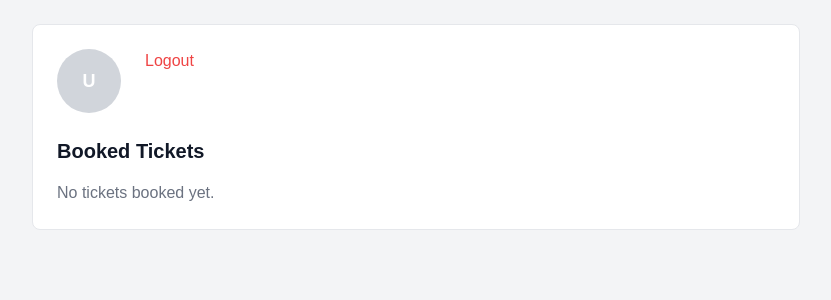
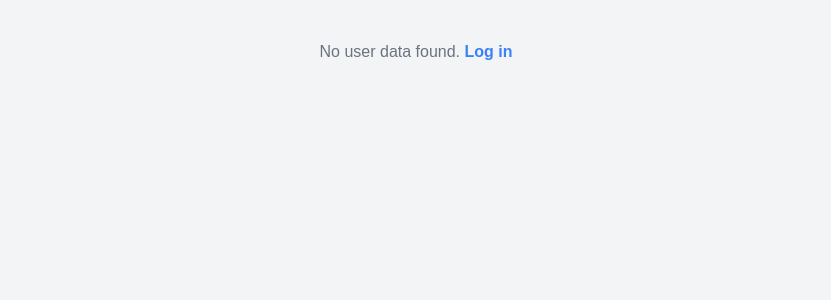
Before and after one commit to yogeshgosavii/train-booking-frontend, a Next.js app: page /profile in a window 1280 px wide. Shown: the top 300 px of the page, without its empty margins (224-1055 px from the left). Built offline with nearby package versions, Linux system fonts and the light colour scheme.

Commit message:
profile shows login when user not found

```diff
--- a/src/app/profile/page.tsx
+++ b/src/app/profile/page.tsx
@@ -75,6 +75,14 @@ const ProfilePage = () => {
   // Show loading spinner or message while data is being fetched
   if (loading) {
     return <div>Loading...</div>;
+  }
+
+  if(!user){
+    return (
+      <div className="flex justify-center m-10 h-dvh">
+        <p className="text-gray-500">No user data found. <a className="text-blue-500 font-semibold" href="/login">Log in</a></p>
+      </div>
+    );
   }
 
   return (
```
